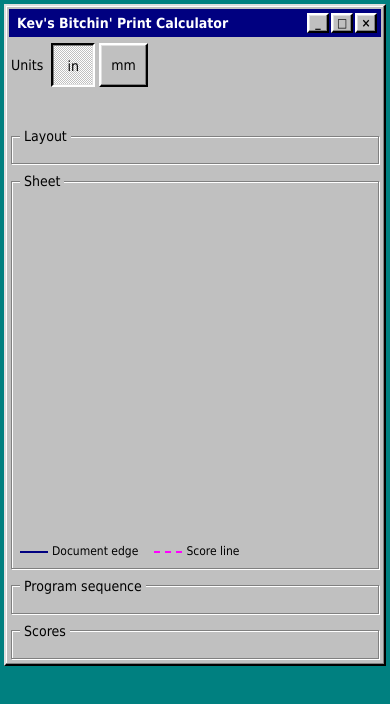
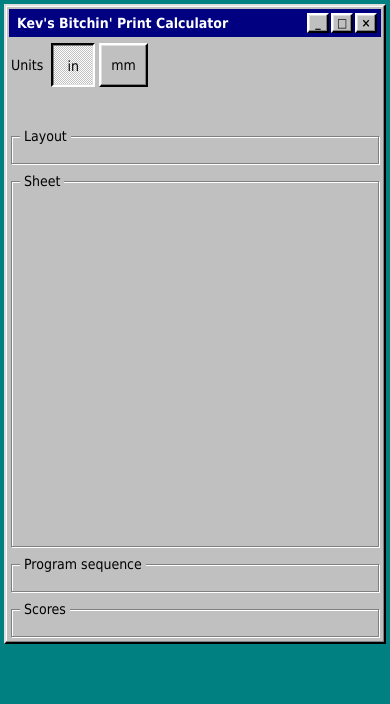
Before and after one commit to PapaJoeu/KevsBitchinPrintCalculator, a website: page index.html in a window 390 px wide. Drawn offline with Linux system fonts and the light colour scheme.

Commit message:
Keep the legend hidden and stop horizontal overflow
A class selector was overriding the hidden attribute, and the window box
could exceed the viewport. Neither is acceptable on a phone at a cutter.

Co-Authored-By: Claude Fable 5.1 <noreply@anthropic.com>

```diff
--- a/css/app.css
+++ b/css/app.css
@@ -1,6 +1,10 @@
 /* app.css — page layout for the calculator. Phone first; one breakpoint to two columns. */
 
-.window { margin: 4px; }
+.window {
+  margin: 4px;
+  max-width: calc(100vw - 8px);
+  overflow-x: hidden;
+}
 
 .toolbar {
   display: flex;
@@ -13,6 +17,7 @@ main {
   display: grid;
   gap: 8px;
   padding: 2px;
+  min-width: 0;
 }
 
 .column {
@@ -59,6 +64,7 @@ main {
   height: min(40vh, 360px);
 }
 .legend { display: flex; gap: 16px; margin-top: 6px; font-size: 12px; }
+.legend[hidden] { display: none; }
 .legend .swatch {
   display: inline-block;
   width: 28px;
```
